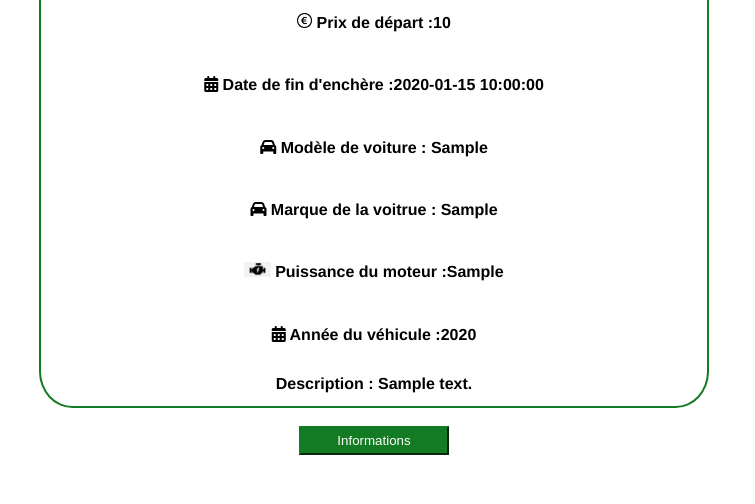
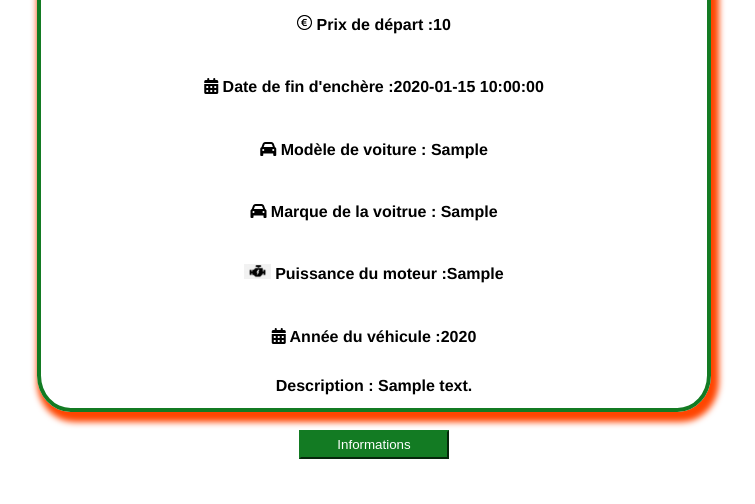
Before and after one commit to JeremieG06/mini_Projet_Auto, a PHP site: page /annonces.php in a window 1280 px wide. Shown: the part 662-1166 px from the top of the page, without its empty margins (266-1021 px from the left). Before the commit the page ends 1117 px from the top, so only its background shows below. Run offline with PHP 8.4, Linux system fonts and the light colour scheme; tables that the repository leaves empty or names only in its code hold one stand-in row (values such as "Sample post"); some libraries are stand-ins or nearby versions.

Commit message:
updates style.css

```diff
--- a/style.css
+++ b/style.css
@@ -25,7 +25,7 @@ body {
 
 /* / Add a color to the active/current link */
 .topnav a.active {
-  background-color: #1cb04d;
+  background-color: #137b23;
   color: white;
 }
 
@@ -48,7 +48,7 @@ header {
 h2 {
   text-align: center;
   font-family: Arial, Helvetica, sans-serif;
-  color: #ff4500;
+  color: orangered;
   font-size: 70px;
 }
 input {
@@ -72,6 +72,8 @@ form {
   width: 150px;
 }
 
+
+
 label.instruc {
   display: flex;
   float: right;
@@ -88,7 +90,7 @@ img.marteau {
 
 .prix {
   height: 15px;
-  color: green;
+  color: #137b23;
 }
 .moteur {
   height: 15px;
@@ -107,12 +109,14 @@ img.marteau {
 }
 
 .listing {
-  border: solid #137b23 2px;
+
+  border: solid #137b23 4px;
   border-radius: 5%;
   padding: 1%;
   text-align: center;
   width: 50%;
   margin: auto;
+  box-shadow: 4px 6px 6px 4px orangered;
 }
 
 li{
```
